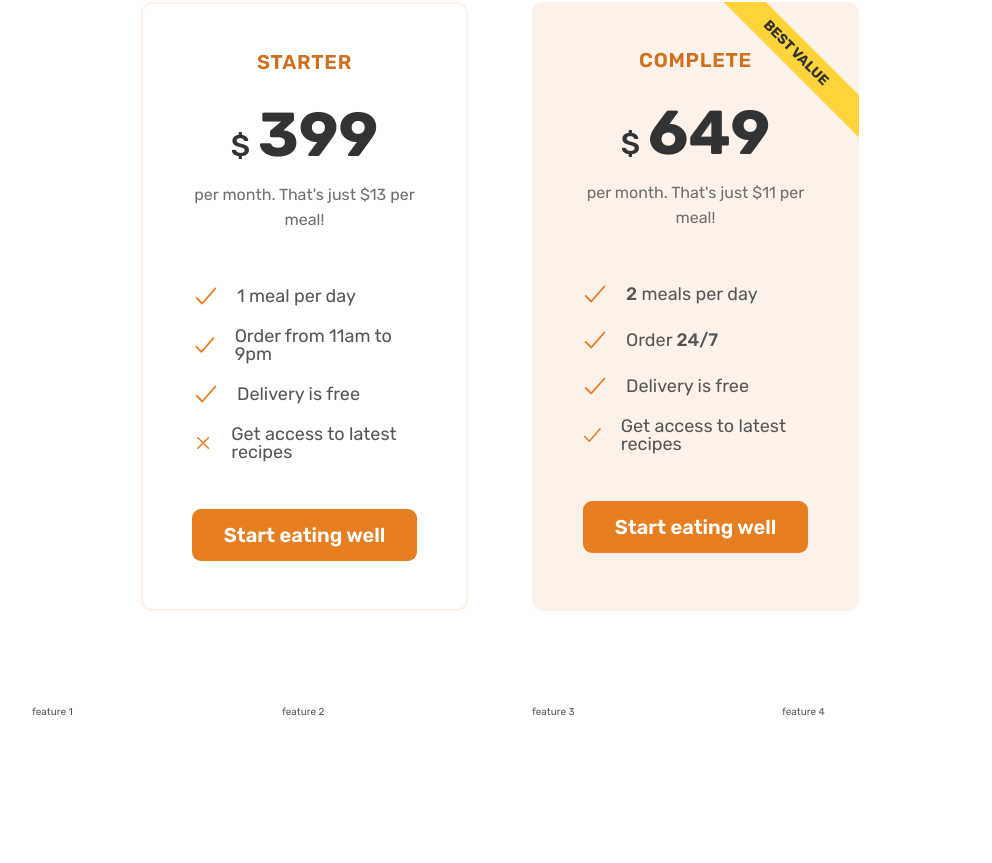
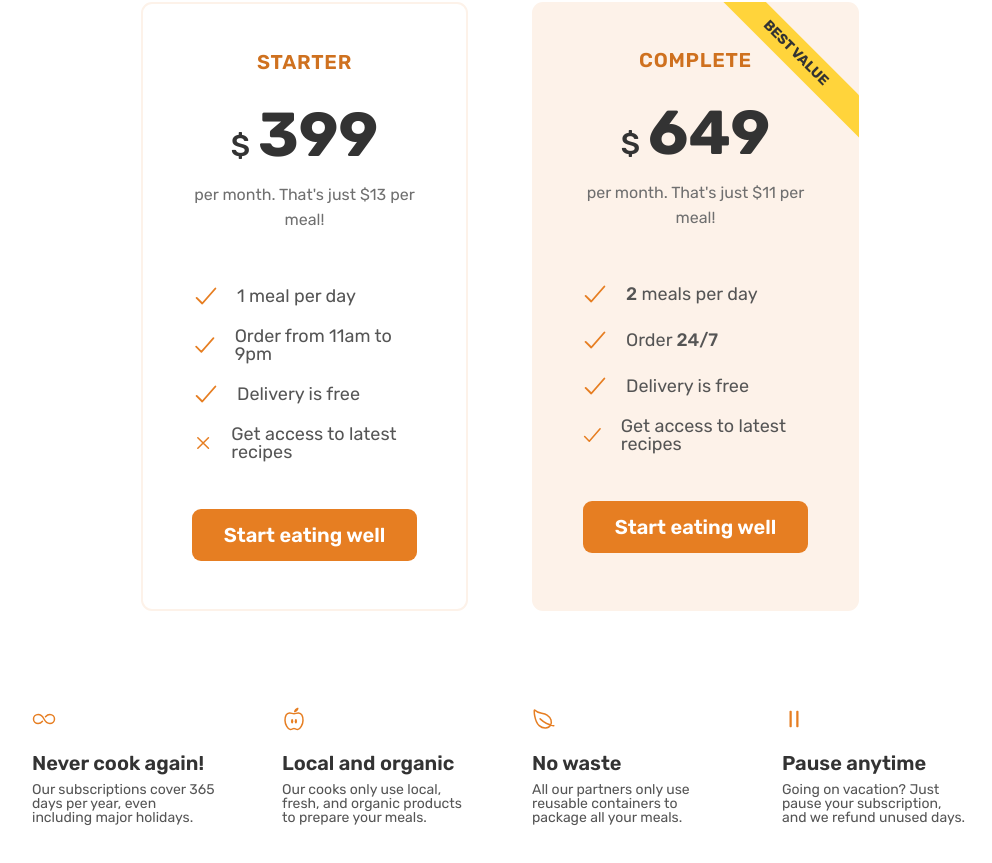
Before and after one commit to mikeqiu2011/css-omnifood-desktop, a plain HTML site: page index.html in a window 1280 px wide. Shown: the part 4734-5597 px from the top of the page, without its empty margins (140-1132 px from the left). Before the commit the page ends 5547 px from the top, so only its background shows below. Drawn offline with nearby package versions, Linux system fonts and the light colour scheme.

Commit message:
my solution for features

```diff
--- a/css/style.css
+++ b/css/style.css
@@ -365,3 +365,18 @@
   padding: 0.8rem 8rem;
   transform: rotate(45deg);
 }
+
+.feature-icon {
+  font-size: 2.4rem;
+  margin-bottom: 2rem;
+  color: #e67e22;
+}
+.feature-title {
+  font-size: 2rem;
+  font-weight: 600;
+  margin-bottom: 1rem;
+  color: #333;
+}
+.feature-text {
+  font-size: 1.4rem;
+}
--- a/index.html
+++ b/index.html
@@ -467,10 +467,38 @@
           </div>
         </div>
         <div class="container grid grid--4-cols">
-          <div class="feature">feature 1</div>
-          <div class="feature">feature 2</div>
-          <div class="feature">feature 3</div>
-          <div class="feature">feature 4</div>
+          <div class="feature">
+            <ion-icon class="feature-icon" name="infinite-outline"></ion-icon>
+            <div class="feature-title">Never cook again!</div>
+            <div class="feature-text">
+              Our subscriptions cover 365 days per year, even including major
+              holidays.
+            </div>
+          </div>
+          <div class="feature">
+            <ion-icon class="feature-icon" name="nutrition-outline"></ion-icon>
+            <div class="feature-title">Local and organic</div>
+            <div class="feature-text">
+              Our cooks only use local, fresh, and organic products to prepare
+              your meals.
+            </div>
+          </div>
+          <div class="feature">
+            <ion-icon class="feature-icon" name="leaf-outline"></ion-icon>
+            <div class="feature-title">No waste</div>
+            <div class="feature-text">
+              All our partners only use reusable containers to package all your
+              meals.
+            </div>
+          </div>
+          <div class="feature">
+            <ion-icon class="feature-icon" name="pause-outline"></ion-icon>
+            <div class="feature-title">Pause anytime</div>
+            <div class="feature-text">
+              Going on vacation? Just pause your subscription, and we refund
+              unused days.
+            </div>
+          </div>
         </div>
       </section>
     </main>
```
